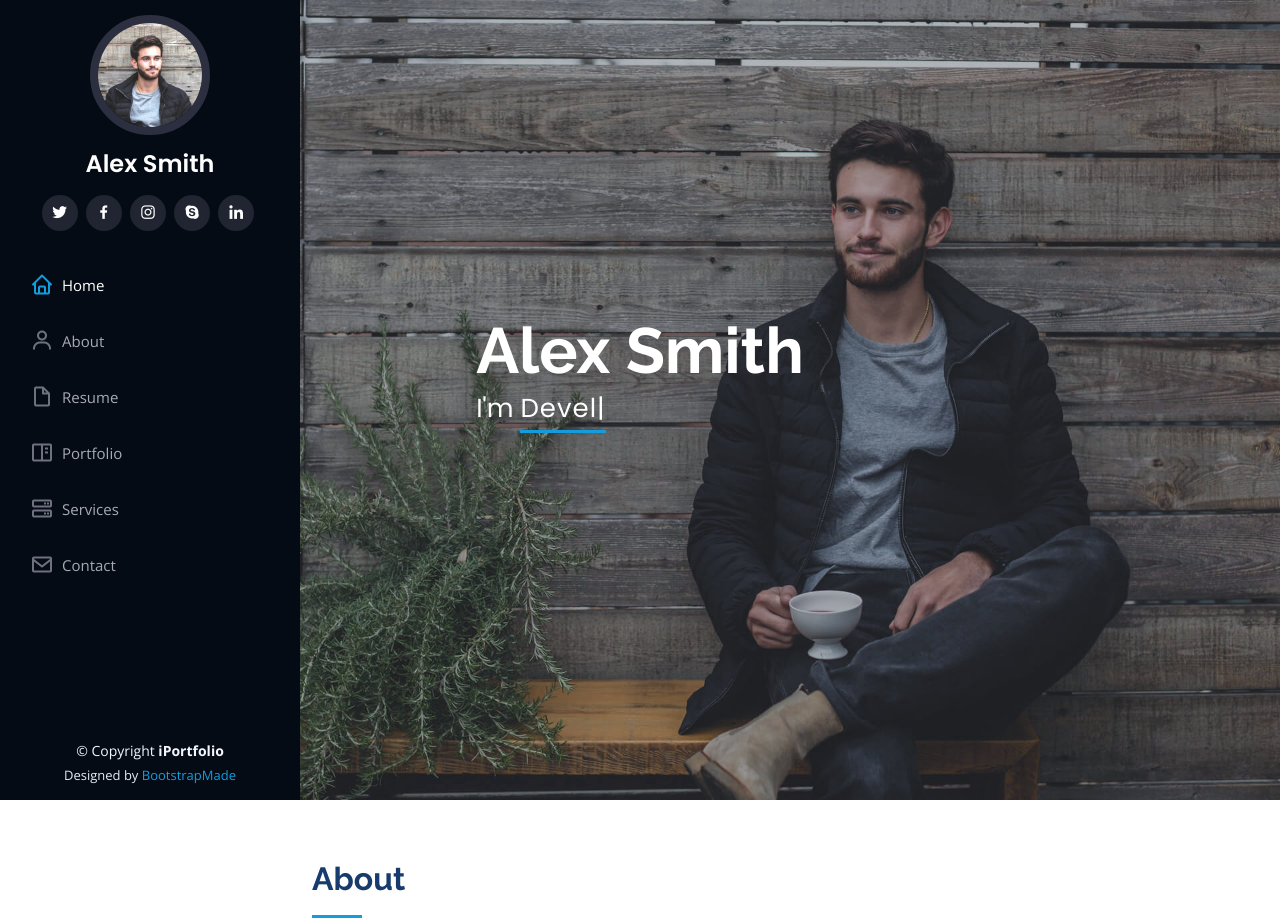
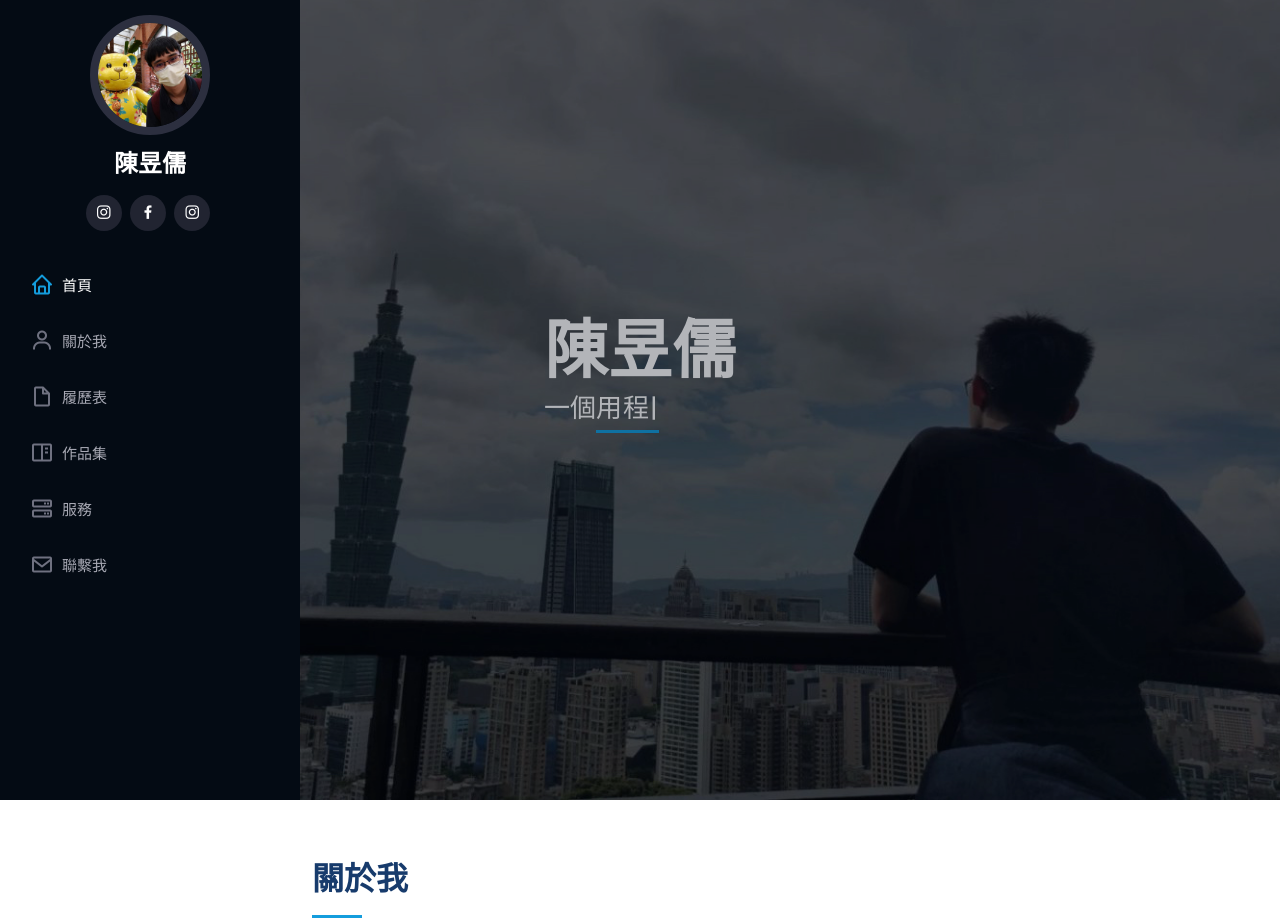
Before and after one commit to chenyuru-github/vocational-training, a plain HTML site: page myresume/index.html in a window 1280 px wide. Shown: the top 921 px of the page. Drawn offline with nearby package versions, Linux system fonts and the light colour scheme.

Commit message:
html resume

```diff
--- a/myresume/assets/css/style.css
+++ b/myresume/assets/css/style.css
@@ -229,7 +229,7 @@ h6 {
 #hero {
   width: 100%;
   height: 100vh;
-  background: url("../img/hero-bg.jpg") top center;
+  background: url("../img/cover_bk.jpg") top center;
   background-size: cover;
 }
 
--- a/myresume/index.html
+++ b/myresume/index.html
@@ -5,7 +5,7 @@
     <meta charset="utf-8">
     <meta name="viewport" content="width=device-width, initial-scale=1">
 
-    <title>Yu Ru Resume</title>
+    <title>小程式的打工仔</title>
     <meta content="" name="description">
     <meta content="" name="keywords">
 
@@ -39,43 +39,42 @@
         <div class="d-flex flex-column">
 
             <div class="profile">
-                <img src="assets/img/profile-img.jpg" alt="" class="img-fluid rounded-circle">
-                <h1 class="text-light"><a href="index.html">Alex Smith</a></h1>
+                <img src="assets/img/profile_Img.jpg" alt="" class="img-fluid rounded-circle">
+                <h1 class="text-light"><a href="index.html">陳昱儒</a></h1>
                 <div class="social-links mt-3 text-center">
-                    <a href="#" class="twitter"><i class="bx bxl-twitter"></i></a>
+                    <a href="#" class="Line"><i class="bx bxl-instagram"></i></a>
                     <a href="#" class="facebook"><i class="bx bxl-facebook"></i></a>
                     <a href="#" class="instagram"><i class="bx bxl-instagram"></i></a>
-                    <a href="#" class="google-plus"><i class="bx bxl-skype"></i></a>
-                    <a href="#" class="linkedin"><i class="bx bxl-linkedin"></i></a>
                 </div>
             </div>
 
             <nav id="navbar" class="nav-menu navbar">
                 <ul>
-                    <li><a href="#hero" class="nav-link scrollto active"><i class="bx bx-home"></i>
-                            <span>Home</span></a></li>
-                    <li><a href="#about" class="nav-link scrollto"><i class="bx bx-user"></i> <span>About</span></a>
-                    </li>
+                    <li><a href="#Profile" class="nav-link scrollto active"><i class="bx bx-home"></i>
+                            <span>首頁</span></a></li>
+                    <li><a href="#about" class="nav-link scrollto"><i class="bx bx-user"></i>
+                            <span>關於我</span></a> </li>
                     <li><a href="#resume" class="nav-link scrollto"><i class="bx bx-file-blank"></i>
-                            <span>Resume</span></a></li>
+                            <span>履歷表</span></a></li>
                     <li><a href="#portfolio" class="nav-link scrollto"><i class="bx bx-book-content"></i>
-                            <span>Portfolio</span></a></li>
+                            <span>作品集</span></a></li>
                     <li><a href="#services" class="nav-link scrollto"><i class="bx bx-server"></i>
-                            <span>Services</span></a></li>
+                            <span>服務</span></a></li>
                     <li><a href="#contact" class="nav-link scrollto"><i class="bx bx-envelope"></i>
-                            <span>Contact</span></a></li>
+                            <span>聯繫我</span></a></li>
                 </ul>
             </nav><!-- .nav-menu -->
         </div>
     </header><!-- End Header -->
 
-    <!-- ======= Hero Section ======= -->
+    <!-- ======= Profile Section ======= -->
     <section id="hero" class="d-flex flex-column justify-content-center align-items-center">
-        <div class="hero-container" data-aos="fade-in">
-            <h1>Alex Smith</h1>
-            <p>I'm <span class="typed" data-typed-items="Designer, Developer, Freelancer, Photographer"></span></p>
+        <div class="Profile-container" data-aos="fade-in">
+            <h1>陳昱儒</h1>
+            <p>一個<span class="typed" data-typed-items="用程式的打工仔"></span></p>
+            <!-- <p>I'm <span class="typed" data-typed-items="Designer, Developer, Freelancer, Photographer"></span></p> -->
         </div>
-    </section><!-- End Hero -->
+    </section><!-- End Profile -->
 
     <main id="main">
 
@@ -84,7 +83,7 @@
             <div class="container">
 
                 <div class="section-title">
-                    <h2>About</h2>
+                    <h2>關於我</h2>
                     <p>Magnam dolores commodi suscipit. Necessitatibus eius consequatur ex aliquid fuga eum quidem. Sit
                         sint consectetur velit. Quisquam quos quisquam cupiditate. Et nemo qui impedit suscipit alias
                         ea. Quia fugiat sit in iste officiis commodi quidem hic quas.</p>
@@ -92,7 +91,7 @@
 
                 <div class="row">
                     <div class="col-lg-4" data-aos="fade-right">
-                        <img src="assets/img/profile-img.jpg" class="img-fluid" alt="">
+                        <img src="assets/img/profile_Img.jpg" class="img-fluid" alt="">
                     </div>
                     <div class="col-lg-8 pt-4 pt-lg-0 content" data-aos="fade-left">
                         <h3>UI/UX Designer &amp; Web Developer.</h3>
@@ -708,16 +707,7 @@
     <!-- ======= Footer ======= -->
     <footer id="footer">
         <div class="container">
-            <div class="copyright">
-                &copy; Copyright <strong><span>iPortfolio</span></strong>
-            </div>
-            <div class="credits">
-                <!-- All the links in the footer should remain intact. -->
-                <!-- You can delete the links only if you purchased the pro version. -->
-                <!-- Licensing information: https://bootstrapmade.com/license/ -->
-                <!-- Purchase the pro version with working PHP/AJAX contact form: https://bootstrapmade.com/iportfolio-bootstrap-portfolio-websites-template/ -->
-                Designed by <a href="https://bootstrapmade.com/">BootstrapMade</a>
-            </div>
+
         </div>
     </footer><!-- End  Footer -->
 
```
Also changed, not shown: myresume/assets/img/cover_bk.jpg (added), myresume/assets/img/hero-bg.jpg (deleted), myresume/assets/img/profile-img.jpg (deleted), myresume/assets/img/profile_Img.jpg (added).
